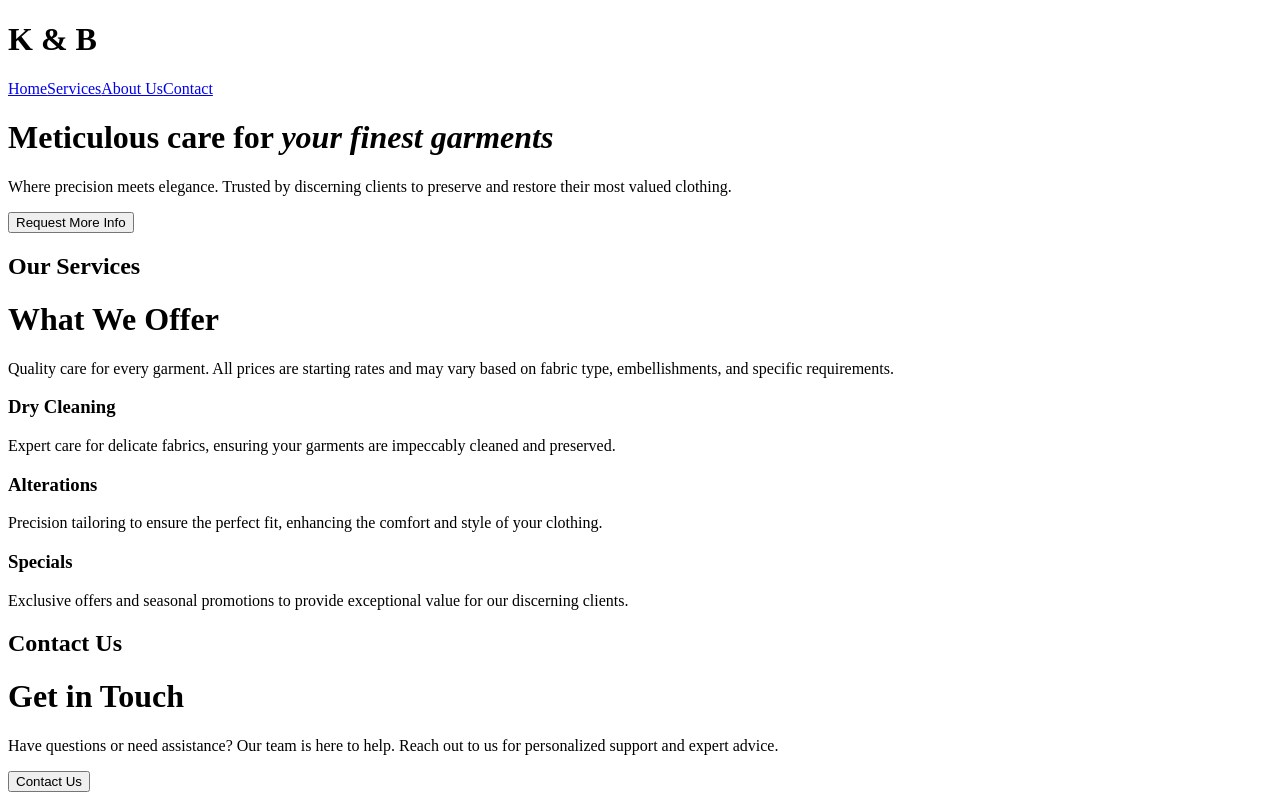
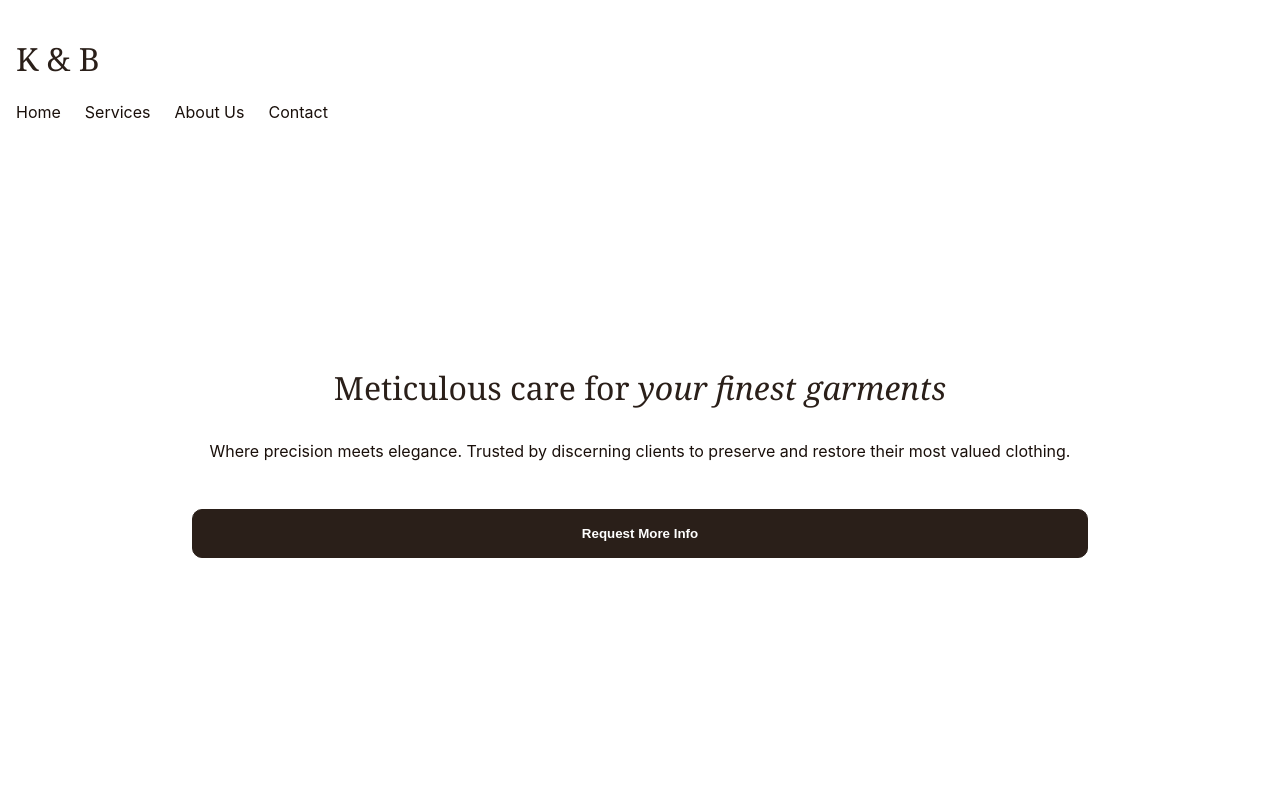
Before and after one commit to notEmmi/kandb, a React (Vite) app in the folder kandb/: page / in a window 1280 px wide. Shown: the top 800 px of the page. Built offline with nearby package versions, Linux system fonts and the light colour scheme.

Commit message:
Refactor App.css to implement new design tokens and improve styling consistency

```diff
--- a/kandb/src/App.css
+++ b/kandb/src/App.css
@@ -1,7 +1,241 @@
 :root {
-  --primary-color: #4CAF50;
-  --secondary-color: #f44336;
-  --background-color: #f0f0f0;
-  --text-color: #333333;
-  --font-family: 'Arial', sans-serif;
+  /* New design tokens (Light Mode) */
+  /* --background: oklch(0.965 0.008 80); */
+  --background: white;
+  --foreground: oklch(0.18 0.02 50);
+  --card: oklch(0.98 0.005 80);
+  --primary: oklch(0.25 0.02 50);
+  --secondary: oklch(0.94 0.01 80);
+  --muted: oklch(0.92 0.012 80);
+  --muted-foreground: oklch(0.45 0.02 50);
+  --accent: oklch(0.55 0.12 25);
+  --border: oklch(0.88 0.015 80);
+
+  /* Existing aliases (for current CSS compatibility) */
+  --background-color: var(--background);
+  --text-color: var(--foreground);
+  --primary-color: var(--primary);
+  --secondary-color: var(--accent);
+
+  --font-family: 'Inter', 'Arial', sans-serif;
+  --font-family-heading: 'Playfair Display', 'Georgia', serif;
+  --font-weight-body: 400;
+  --font-weight-heading: 500;
+  --font-weight-label: 500;
+  --font-weight-label-strong: 600;
+
+  /* Spacing scale requested by design spec */
+  --space-2: 8px;
+  --space-3: 12px;
+  --space-4: 16px;
+  --space-10: 40px;
+  --space-12: 48px;
+  --space-16: 64px;
+  --space-24: 96px;
+  --space-32: 128px;
 }
+
+
+body {
+  margin: 0;
+  padding: 0;
+  background-color: var(--background-color);
+  color: var(--text-color);
+  font-family: var(--font-family);
+  font-weight: var(--font-weight-body);
+}
+
+* {
+  box-sizing: border-box;
+}
+
+h1, h2, h3, h4, h5, h6 {
+  font-family: var(--font-family-heading);
+  font-weight: var(--font-weight-heading);
+  color: var(--primary-color);
+}
+
+p {
+  font-family: var(--font-family);
+  font-weight: var(--font-weight-body);
+}
+
+p strong {
+  font-weight: var(--font-weight-label-strong);
+}
+
+p label {
+  font-weight: var(--font-weight-label);
+}
+
+.accent {
+  color: var(--accent);
+}
+
+.app {
+  margin: 16px;
+  display: flex;
+  flex-direction: column;
+  min-height: 100vh;
+}
+
+.main {
+  width: 100%;
+  padding-left: 24px;
+  padding-right: 24px;
+}
+
+.hero {
+  text-align: center;
+}
+
+
+
+/* Top Navigation */
+.top-nav {
+  position: sticky;
+  top: 0;
+  display: flex;
+  justify-content: space-between;
+  align-items: center;
+  padding: 16px 24px;
+}
+
+.logo-img {
+  width: 180px;
+}
+
+.nav-links {
+  display: flex;
+  gap: 24px;
+  list-style: none;
+}
+
+.nav-links a {
+  text-decoration: none;
+  color: inherit;
+}
+
+.nav-links a:hover {
+  color: var(--secondary-color);
+  transform: scale(1.25);
+}
+
+/* Section spacing */
+.hero,
+.services,
+.contact {
+  padding-top: var(--space-24);
+  padding-bottom: var(--space-24);
+}
+
+.hero {
+  min-height: 85vh;
+  max-width: 896px;
+  margin-left: auto;
+  margin-right: auto;
+  display: flex;
+  flex-direction: column;
+  justify-content: center;
+}
+
+.services,
+.contact {
+  max-width: 1024px;
+  margin-left: auto;
+  margin-right: auto;
+}
+
+/* Typography spacing */
+.services h2,
+.contact h2 {
+  margin: 0 0 var(--space-3) 0;
+}
+
+.services h1,
+.contact h1 {
+  margin: 0 0 24px 0;
+}
+
+.hero h1 {
+  margin: 0;
+}
+
+.hero p,
+.services p,
+.contact p {
+  margin: 32px 0 0 0;
+}
+
+.hero .btn,
+.contact .btn {
+  margin-top: var(--space-12);
+  padding: 16px 32px;
+}
+
+/* Services components */
+.service-nav {
+  display: grid;
+  gap: var(--space-3);
+  margin-top: var(--space-10);
+  margin-bottom: var(--space-10);
+}
+
+.service-nav-item {
+  background: var(--card);
+  border: 1px solid var(--border);
+  border-radius: 10px;
+  padding: 16px 20px;
+}
+
+.service-nav-item h3 {
+  margin: 0;
+  display: inline-block;
+  background: var(--secondary);
+  border: 1px solid var(--border);
+  border-radius: 999px;
+  padding: 6px 16px;
+}
+
+.service-nav-item p {
+  margin-top: 16px;
+}
+
+.btn {
+  border: 1px solid var(--primary-color);
+  background: var(--primary-color);
+  color: var(--background-color);
+  border-radius: 10px;
+  font-weight: 600;
+  cursor: pointer;
+}
+
+.btn:hover {
+  background: var(--secondary-color);
+  border-color: var(--secondary-color);
+}
+
+@media (min-width: 768px) {
+  .main {
+    padding-left: 48px;
+    padding-right: 48px;
+  }
+
+  .hero,
+  .services,
+  .contact {
+    padding-top: var(--space-32);
+    padding-bottom: var(--space-32);
+  }
+
+  .service-nav {
+    grid-template-columns: repeat(3, minmax(0, 1fr));
+  }
+}
+
+@media (min-width: 1024px) {
+  .main {
+    padding-left: 80px;
+    padding-right: 80px;
+  }
+}
```
